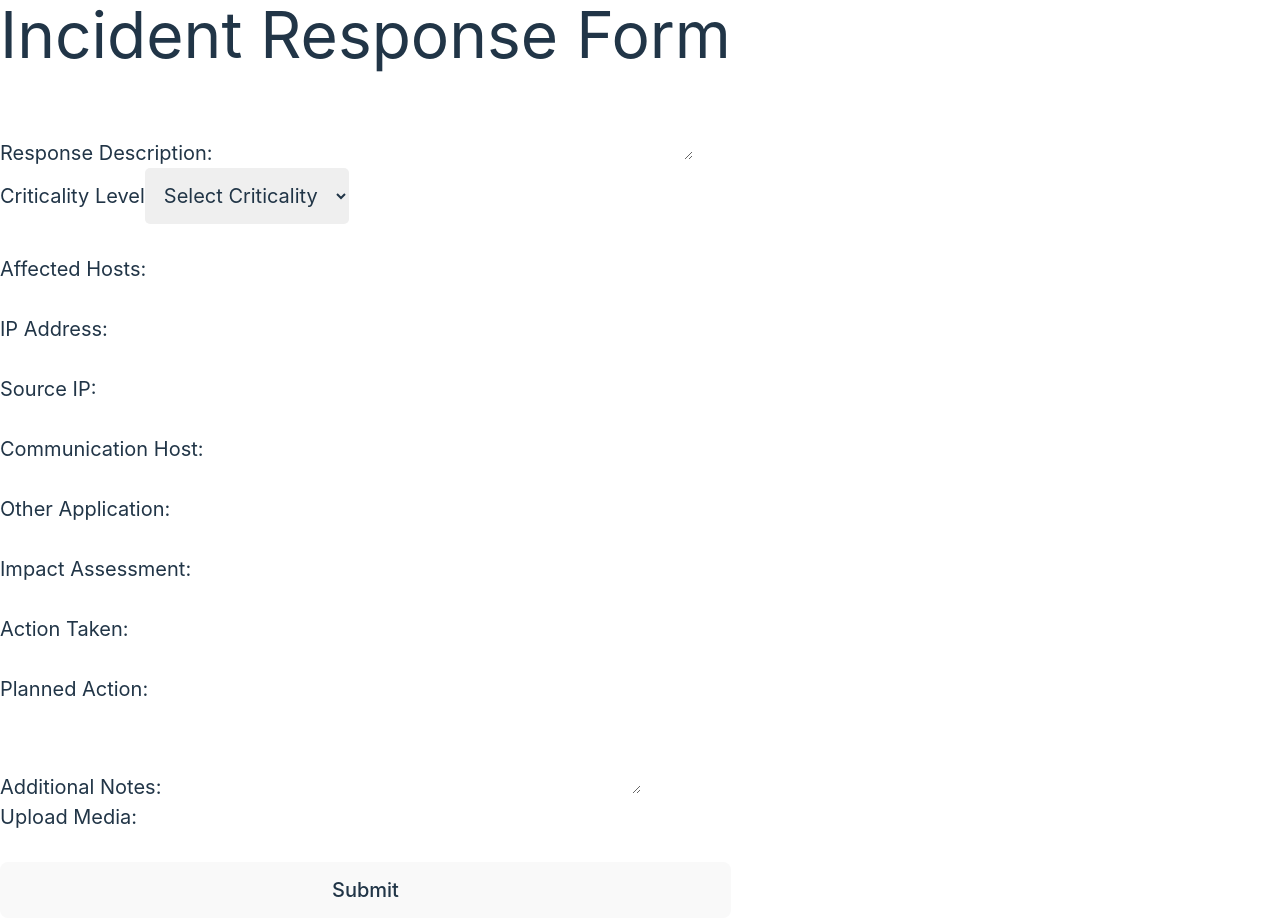
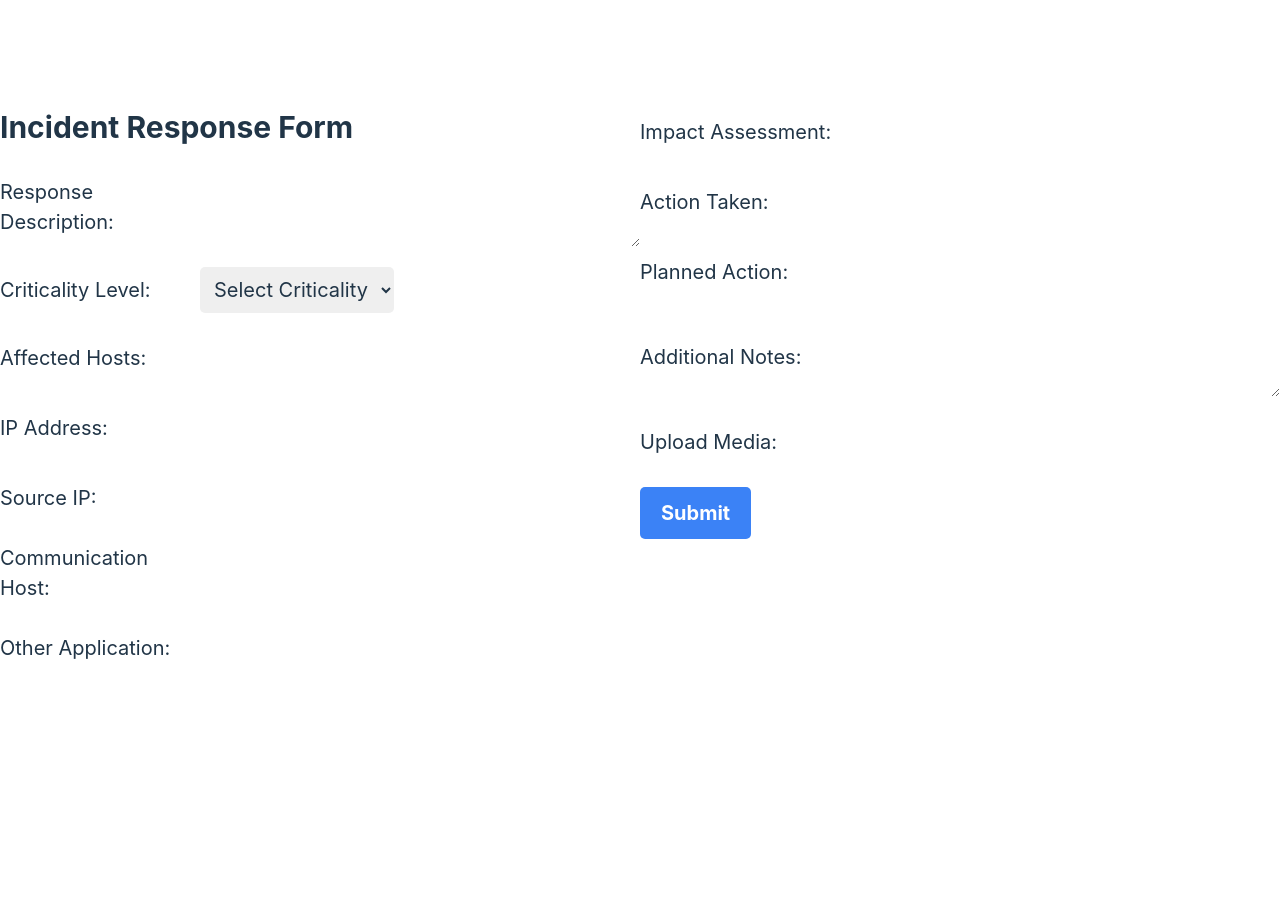
Before and after one commit to Natoraio/Incident-Report-System, a React (Vite) app in the folder frontend/: page /response-form/1 in a window 1280 px wide. After the commit the page ends 800 px from the top, so only its background shows below. Built offline with nearby package versions, Linux system fonts and the light colour scheme.

Commit message:
some data handling, missing images

```diff
--- a/frontend/src/pages/facultyMember/reportForm.jsx
+++ b/frontend/src/pages/facultyMember/reportForm.jsx
@@ -72,7 +72,7 @@ const ReportForm = () => {
       incidentLocation: incidentLocation,
       incidentDate: incidentDate,
       incidentTime: incidentTime,
-      media: media,
+      media: imageBase64,
       userID: userId,
     }).then((response) => {
       if (response.data.success) {
@@ -94,6 +94,7 @@ const ReportForm = () => {
     });
   };
 
+  const [imageBase64, setImageBase64] = useState("");
   const handleImageChange = (e) => {
     const file = e.target.files[0];
 
@@ -101,7 +102,7 @@ const ReportForm = () => {
       const reader = new FileReader();
       reader.onloadend = () => {
         // When the reader is done reading the file, the result attribute contains the Base64 string
-        setMedia(reader.result);
+        setImageBase64(reader.result);
       };
       reader.readAsDataURL(file); // Read the file as a data URL (Base64 format)
     }
@@ -223,7 +224,7 @@ const ReportForm = () => {
             id="file"
             name="image"
             type="file"
-            accept=".jpg, .jpeg, .png, .pdf"
+            accept=".jpg, .jpeg, .png"
             onChange={handleImageChange}
           />
         </label>
--- a/frontend/src/pages/incidentDetails.jsx
+++ b/frontend/src/pages/incidentDetails.jsx
@@ -51,16 +51,18 @@ const IncidentDetails = () => {
       console.log(response.data.result[0]);
       //Faculty Member
       setIncidentName(response.data.result[0].Incident_name);
-      setIncidentDate(response.data.result[0].Incident_date);
-      setIncidentTime(response.data.result[0].Incident_time);
-      setIncidentLocation(response.data.result[0].Incident_location);
+      setIncidentDate(
+        new Date(response.data.result[0].Date).toISOString().split("T")[0]
+      );
+      setIncidentTime(response.data.result[0].Time);
+      setIncidentLocation(response.data.result[0].Location);
       setIncidentType(response.data.result[0].Incident_type);
       setOtherIncidentType(response.data.result[0].Other_incident_type);
       setDescription(response.data.result[0].Description);
       //setDamage(response.data.result[0].Damage);
       //setAffectedSytems(response.data.result[0].Affected_systems);
       setUserInfo(response.data.result[0].User_id);
-      setMedia(response.data.result[0].Media);
+      setMedia(response.data.result[0].Picture);
 
       //Handler
       setResponseDescription(response.data.result[0].Response_description);
@@ -121,10 +123,9 @@ const IncidentDetails = () => {
             <span className="font-bold">Reporter's ID:</span>
             <span className="font-normal ml-2">{userInfo}</span>
           </p>
-          <p>
-            <span className="font-bold">Media:</span>
-            <span className="font-normal ml-2">{media}</span>
-          </p>
+          <div className="incident-image">
+            <img src={media} alt="Photo of incident" />
+          </div>
         </div>
         {/* Incident Handler Side */}
         <div className="w-1/2 ml-20">
--- a/frontend/src/pages/incidentHandler/responseForm.jsx
+++ b/frontend/src/pages/incidentHandler/responseForm.jsx
@@ -1,7 +1,29 @@
-import React, { useState } from "react";
+import React, { useState, useEffect } from "react";
 import Swal from "sweetalert2";
+import Axios from "axios";
+import { KJUR } from "jsrsasign";
 
 const ResponseForm = () => {
+  const urlPath = window.location.pathname;
+  const parts = urlPath.split("/");
+  const lastPart = parts.pop() || parts.pop();
+
+  const [handlerId, setHandlerId] = useState("");
+  const [username, setUsername] = useState("");
+  const [name, setName] = useState("");
+  const [incidents, setIncidents] = useState([]);
+
+  useEffect(() => {
+    const token = sessionStorage.getItem("token");
+    if (token) {
+      const decodedToken = KJUR.jws.JWS.parse(token);
+      const handlerId = decodedToken.payloadObj.handlerId;
+      setHandlerId(handlerId);
+      console.log("Handler ID: " + handlerId);
+      //   console.log(decodedToken.payloadObj);
+    }
+  }, []);
+
   const [media, setMedia] = useState("");
   const [reponseDescription, setResponseDescription] = useState("");
   const [criticalityLevel, setCriticalityLevel] = useState("");
@@ -17,129 +39,174 @@ const ResponseForm = () => {
 
   const handleSubmit = (e) => {
     e.preventDefault();
-    // Handle form submission logic here
+    Axios.post("http://localhost:8800/api/submitHandlerReport", {
+      responseDescription: reponseDescription,
+      criticalityLevel: criticalityLevel,
+      affectedHosts: affectedHosts,
+      IPAddress: IPAddress,
+      sourceIP: sourceIP,
+      comHost: comHost,
+      otherApp: otherApp,
+      impactAssessment: impactAssessment,
+      actionTaken: actionTaken,
+      plannedAction: plannedAction,
+      additionalNotes: additionalNotes,
+      media: media,
+      handlerID: handlerId,
+      reportID: lastPart,
+    })
+      .then((response) => {
+        // Handle success response
+        console.log(response.data);
+        if (response.data.success) {
+          Swal.fire({
+            title: "Success!",
+            text: "Report submitted successfully!",
+            icon: "success",
+            confirmButtonText: "OK",
+          });
+        } else {
+          Swal.fire({
+            title: "Error!",
+            text: "Failed to submit report",
+            icon: "error",
+            confirmButtonText: "OK",
+          });
+        }
+      })
+      .catch((error) => {
+        // Handle error response
+        console.error(error);
+        Swal.fire("Error", "Failed to submit report", "error");
+      });
   };
 
   return (
-    <div>
-      <h1>Incident Response Form</h1>
+    <div className="container mx-auto flex">
+      <div className="w-1/2">
+        <h1 className="text-2xl font-bold mb-4">Incident Response Form</h1>
         <form onSubmit={handleSubmit} className="flex flex-col">
-        <br />
-        <label>
-          Response Description:
+          <label className="mb-4 flex items-center">
+            <span className="w-40">Response Description:</span>
             <textarea
-            className="rounded w-96"
+              className="rounded w-96 p-2"
               value={reponseDescription}
               onChange={(e) => setResponseDescription(e.target.value)}
             />
           </label>
-        <label>
-          Criticality Level
+          <label className="mb-4 flex items-center">
+            <span className="w-40">Criticality Level:</span>
             <select
-            className="p-3 rounded"
+              className="p-2 rounded"
               value={criticalityLevel}
               onChange={(e) => setCriticalityLevel(e.target.value)}
             >
-            <option value="">Select Criticality</option>
+              <option value="unassigned">Select Criticality</option>
               <option value="low">Low</option>
               <option value="medium">Medium</option>
               <option value="high">High</option>
             </select>
           </label>
-        <br />
-        <label>
-          Affected Hosts:
+          <label className="mb-4 flex items-center">
+            <span className="w-40">Affected Hosts:</span>
             <input
               type="text"
               value={affectedHosts}
               onChange={(e) => setAffectedHosts(e.target.value)}
+              className="rounded p-2"
             />
           </label>
-        <br />
-        <label>
-          IP Address:
+          <label className="mb-4 flex items-center">
+            <span className="w-40">IP Address:</span>
             <input
               type="text"
               value={IPAddress}
               onChange={(e) => setIPAddress(e.target.value)}
+              className="rounded p-2"
             />
           </label>
-        <br />
-        <label>
-          Source IP:
+          <label className="mb-4 flex items-center">
+            <span className="w-40">Source IP:</span>
             <input
               type="text"
               value={sourceIP}
               onChange={(e) => setSourceIP(e.target.value)}
+              className="rounded p-2"
             />
           </label>
-        <br />
-        <label>
-          Communication Host:
+          <label className="mb-4 flex items-center">
+            <span className="w-40">Communication Host:</span>
             <input
               type="text"
               value={comHost}
               onChange={(e) => setComHost(e.target.value)}
+              className="rounded p-2"
             />
           </label>
-        <br />
-        <label>
-          Other Application:
+          <label className="mb-4 flex items-center">
+            <span className="w-40">Other Application:</span>
             <input
               type="text"
               value={otherApp}
               onChange={(e) => setOtherApp(e.target.value)}
+              className="rounded p-2"
             />
           </label>
-        <br />
-        <label>
-          Impact Assessment:
+        </form>
+      </div>
+      <div className="w-1/2">
+        <label className="mb-4 flex items-center">
+          <span className="w-40">Impact Assessment:</span>
           <input
             type="text"
             value={impactAssessment}
             onChange={(e) => setImpactAssessment(e.target.value)}
+            className="rounded p-2"
           />
         </label>
-        <br />
-        <label>
-          Action Taken:
+        <label className="mb-4 flex items-center">
+          <span className="w-40">Action Taken:</span>
           <input
             type="text"
             value={actionTaken}
             onChange={(e) => setActionTaken(e.target.value)}
+            className="rounded p-2"
           />
         </label>
-        <br />
-        <label>
-          Planned Action:
+        <label className="mb-4 flex items-center">
+          <span className="w-40">Planned Action:</span>
           <input
             type="text"
             value={plannedAction}
             onChange={(e) => setPlannedAction(e.target.value)}
+            className="rounded p-2"
           />
         </label>
-        <br />
-        <label>
-          Additional Notes:
+        <label className="mb-4 flex items-center">
+          <span className="w-40">Additional Notes:</span>
           <textarea
-            className="rounded w-96"
+            className="rounded w-96 p-2"
             value={additionalNotes}
             onChange={(e) => setAdditionalNotes(e.target.value)}
           />
         </label>
-        <label>
-          Upload Media:
+        <label className="mb-4 flex items-center">
+          <span className="w-40">Upload Media:</span>
           <input
             type=".png, .jpg, .jpeg, .pdf"
             value={media}
             onChange={(e) => setMedia(e.target.value)}
+            className="rounded p-2"
           />
         </label>
-        <br />
-        <button type="submit" onClick={handleSubmit}>
+        <button
+          type="submit"
+          onClick={handleSubmit}
+          className="bg-blue-500 hover:bg-blue-700 text-white font-bold py-2 px-4 rounded"
+        >
           Submit
         </button>
-      </form>
+      </div>
     </div>
   );
 };
```
Also changed, not shown: frontend/src/pages/incidentHandler/test_responseForm.jsx (added), 1 other file (tests, documents, lock files or other folders). Lines whose indentation alone changed are shown as unchanged.
